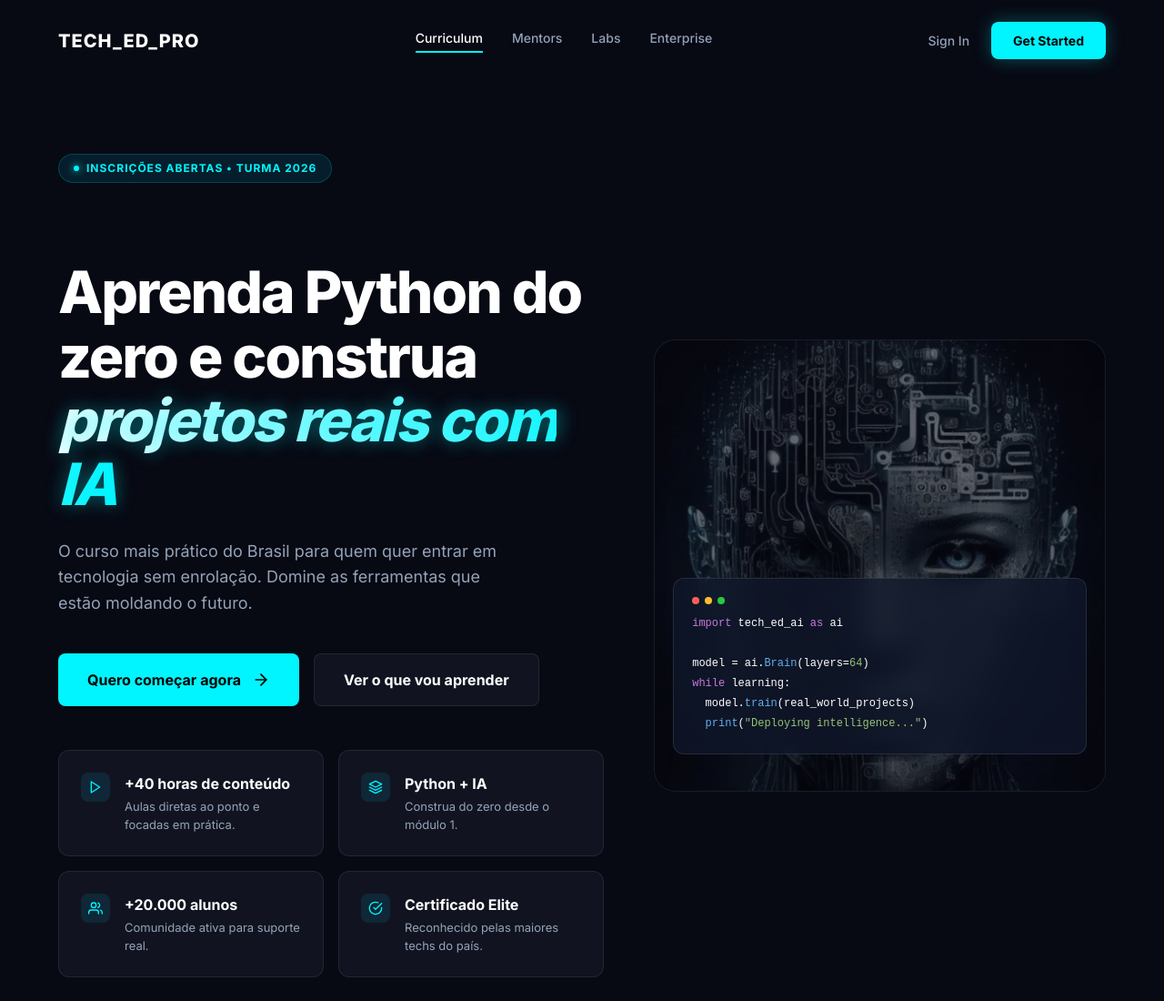
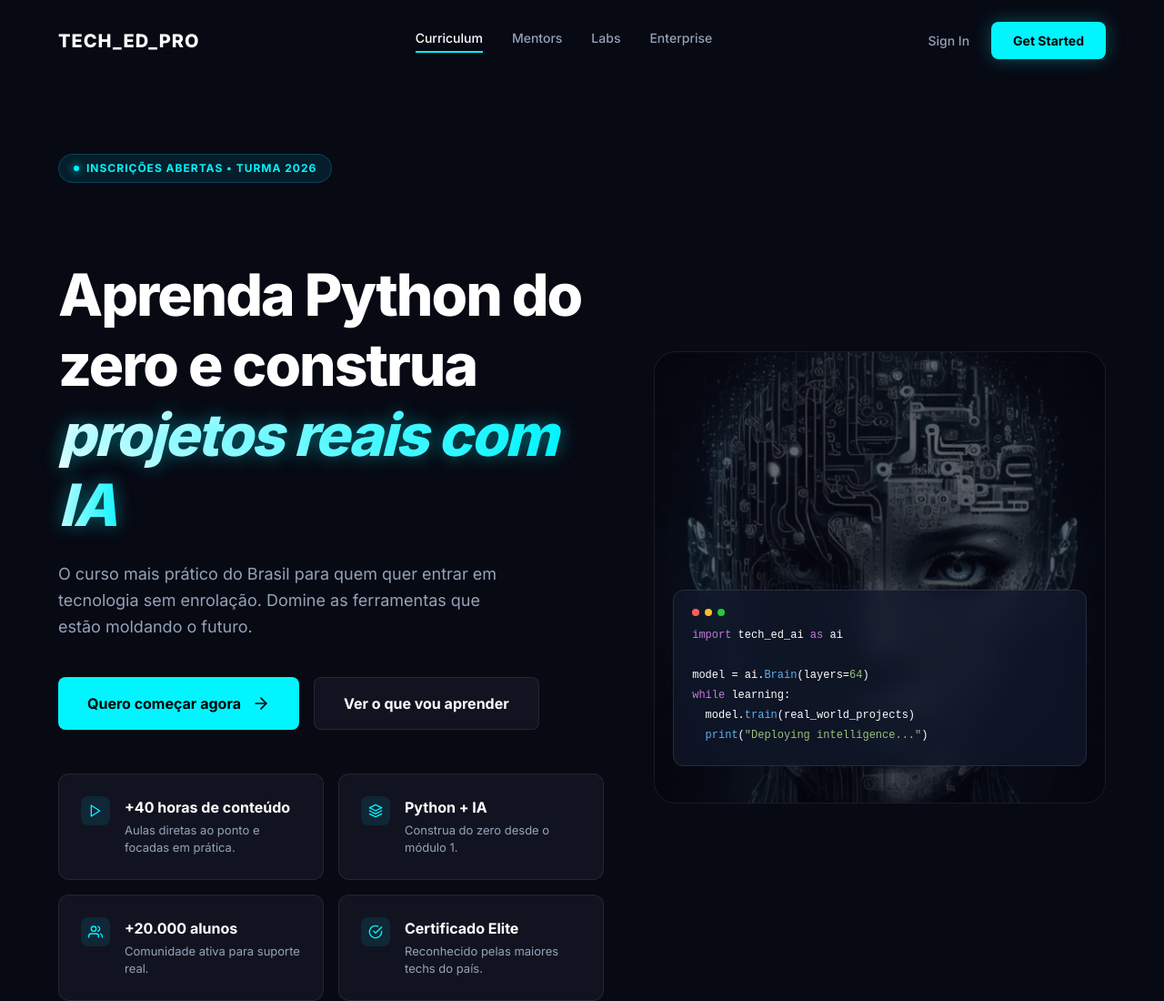
Before and after one commit to Marcelo1233/Teste-tecnico-Python-IA-Hero, a plain HTML site: page index.html in a window 1280 px wide. Shown: the top 1100 px of the page at 91% size. Drawn offline with Linux system fonts and the light colour scheme.

Commit message:
fix: headline word 'com' being cut off by adding box-decoration-break and padding

```diff
--- a/index.html
+++ b/index.html
@@ -144,7 +144,7 @@
 
       h1 {
         font-size: 64px;
-        line-height: 1.1;
+        line-height: 1.2;
         font-weight: 800;
         margin-bottom: 24px;
         letter-spacing: -2px;
@@ -157,9 +157,11 @@
         -webkit-background-clip: text;
         background-clip: text;
         -webkit-text-fill-color: transparent;
+        -webkit-box-decoration-break: clone;
+        box-decoration-break: clone;
         text-shadow: 0 0 20px rgba(0, 245, 255, 0.4);
-        padding: 0 6px;
-        margin: 0 -6px;
+        padding: 0 0.2em;
+        margin: 0 -0.2em;
       }
 
       .subheadline {
```
